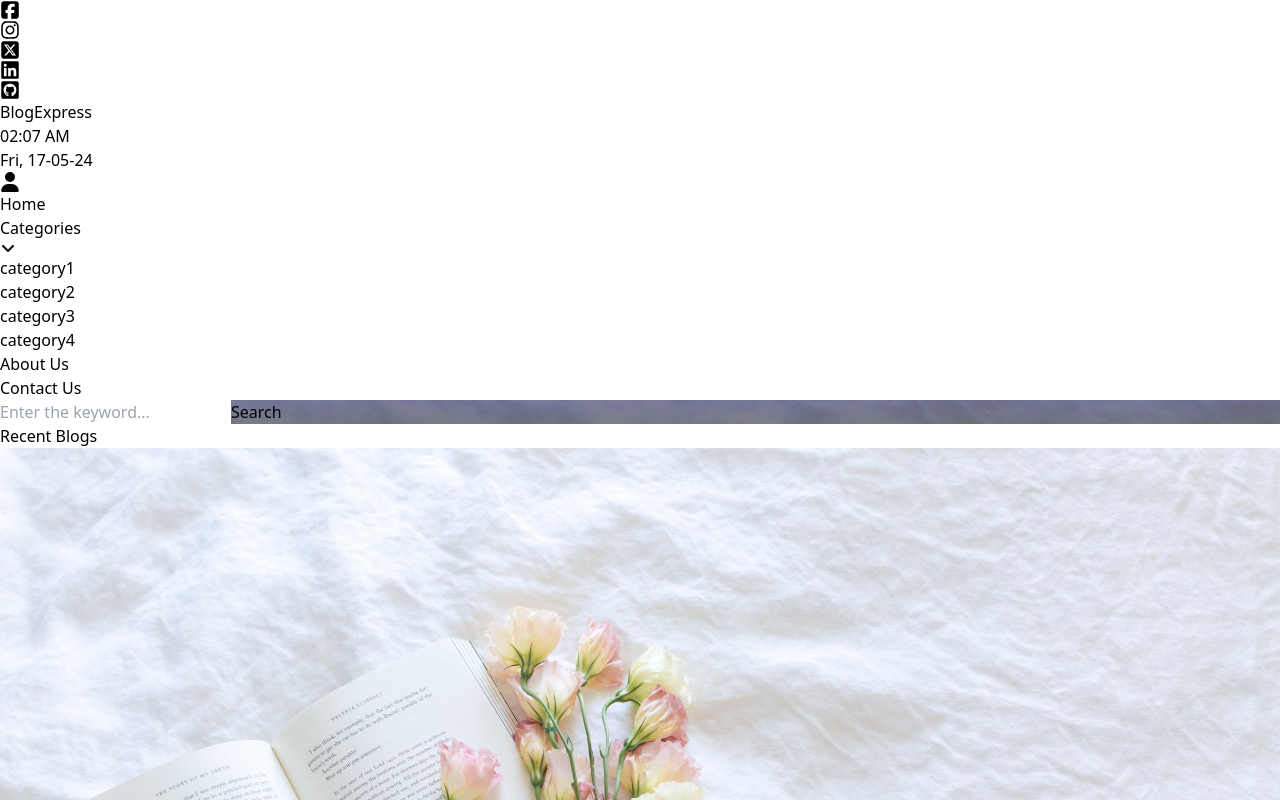
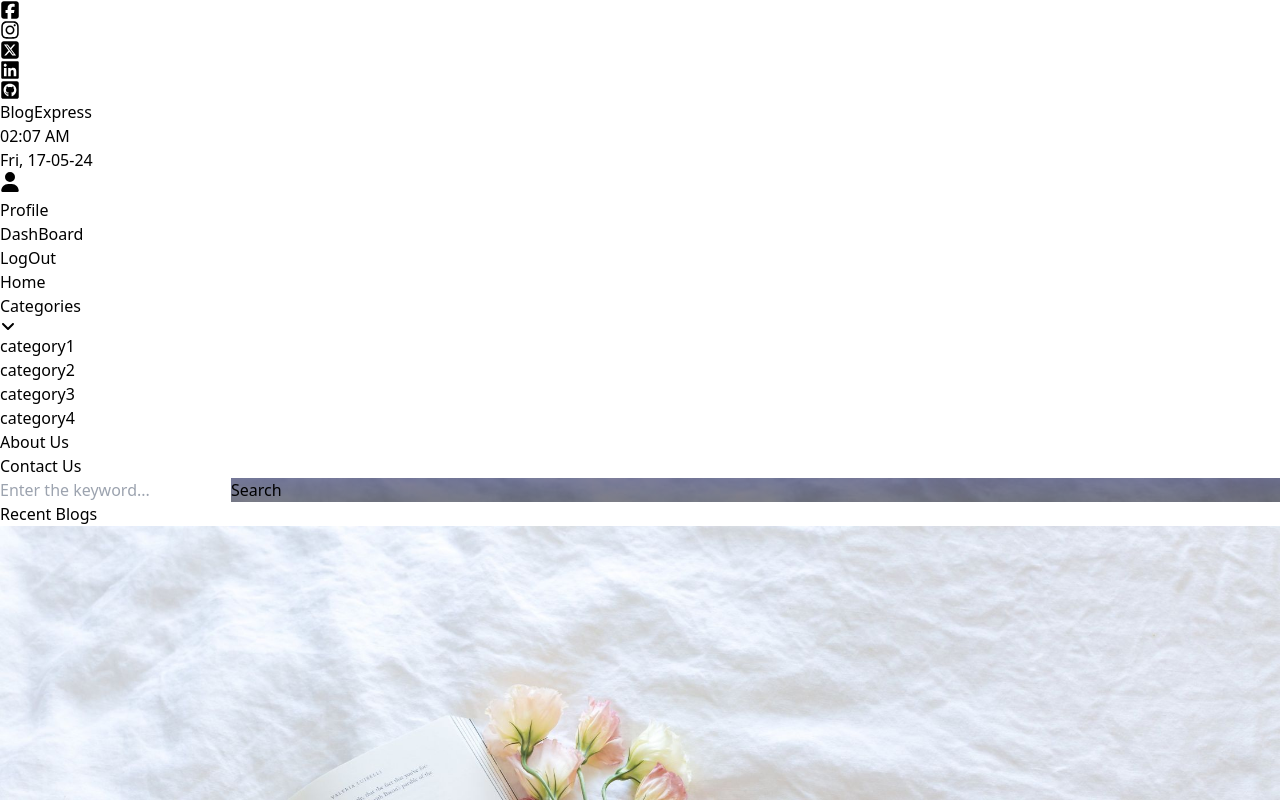
Before and after one commit to dev-nirob1/blog-express-client, a React (Vite) app: page / in a window 1280 px wide. Shown: the top 800 px of the page. Built offline with nearby package versions, Linux system fonts and the light colour scheme.

Commit message:
dashboard route and dashboard layout

```diff
--- /dev/null
+++ b/src/components/dashboard/navbar/Nav.jsx
@@ -0,0 +1,33 @@
+import { useState } from "react";
+import { Link } from "react-router-dom";
+
+const Nav = () => {
+    const [open, setOpen] = useState(false)
+    return (
+        <div className="px-4 shadow border flex items-center justify-between h-16">
+            <div className="">
+                <Link to='/'>
+                    <h1 className="text-4xl font-serif font-semibold cursor-pointer"><span className="text-blue-600 font-extrabold">Blog</span>Express</h1>
+                </Link>
+            </div>
+            <div>
+
+                <div className="relative">
+                    <div className="cursor-pointer" onClick={() => setOpen(!open)}>
+                        <img alt="Tailwind CSS Navbar component" className="w-10 h-10 rounded-full" src="https://img.daisyui.com/images/stock/photo-1534528741775-53994a69daeb.jpg" />
+                    </div>
+                    <ul tabIndex={0} className={`mt-3 z-[1] shadow bg-white rounded-box w-52 ${open ? 'absolute top-8 right-0' : 'hidden'} py-2 rounded-b-lg`}>
+                        <li>
+                            <Link to='/profile' className="block hover:bg-gray-50 p-2 border-b">
+                                Profile
+                            </Link>
+                        </li>
+                        <li><button className="block hover:bg-gray-50 w-full text-left p-2">Logout</button></li>
+                    </ul>
+                </div>
+            </div>
+        </div>
+    );
+};
+
+export default Nav;
--- /dev/null
+++ b/src/components/dashboard/sidebar/Author.jsx
@@ -0,0 +1,16 @@
+
+const Author = () => {
+    return (
+        <div>
+            <ul>
+                <li>hello</li>
+                <li>hi</li>
+                <li>shuvo</li>
+                <li>nobo</li>
+                <li>borso</li>
+            </ul>
+        </div>
+    );
+};
+
+export default Author;
--- /dev/null
+++ b/src/components/dashboard/sidebar/Sidebar.jsx
@@ -0,0 +1,11 @@
+import Author from "./Author";
+
+const Sidebar = () => {
+    return (
+        <div className="bg-blue-500 min-h-screen overflow-y-auto">
+            <Author/>
+        </div>
+    );
+};
+
+export default Sidebar;
--- a/src/components/shared/Header/BottomNabvar.jsx
+++ b/src/components/shared/Header/BottomNabvar.jsx
@@ -20,7 +20,7 @@ const BottomNabvar = () => {
                     <div onClick={handletoggle} className='flex items-center gap-1 cursor-pointer relative'>
                         <span>Categories</span>
                         {open ? <FaAngleUp /> : <FaAngleDown />}
-                        <ul className={`${!open? 'hidden': 'absolute'} top-11 left-0 bg-[#040404] w-48 rounded-b-lg shadow-lg z-10`}>
+                        <ul className={`${!open ? 'hidden' : 'absolute'} top-11 left-0 bg-[#040404] w-48 rounded-b-lg shadow-lg z-10`}>
                             <li className='border-b border-gray-800'>
                                 <Link className='block py-2 px-4 hover:bg-gray-900' to="#">category1</Link>
                             </li>
--- a/src/components/shared/Header/TopNavbar.jsx
+++ b/src/components/shared/Header/TopNavbar.jsx
@@ -1,10 +1,14 @@
 import { FaInstagram, FaLinkedin, FaSquareFacebook, FaSquareXTwitter, FaUser } from "react-icons/fa6";
 import { FaGithubSquare } from "react-icons/fa";
 import moment from 'moment-timezone';
+import { Link } from "react-router-dom";
+import { useState } from "react";
 
 const TopNavbar = () => {
-  const formattedDate = moment().format('ddd, DD-MM-YY');
-  const formattedTime = moment().format('hh:mm A');
+    const formattedDate = moment().format('ddd, DD-MM-YY');
+    const formattedTime = moment().format('hh:mm A');
+
+    const [open, setOpen] = useState(false)
 
     return (
         <div className="container mx-auto flex items-center justify-between py-5 px-2 w-[100vw]">
@@ -31,10 +35,26 @@ const TopNavbar = () => {
             </div>
             <div className="flex items-center gap-5">
                 <div className="flex flex-col items-center">
-                <p>{formattedTime}</p>
+                    <p>{formattedTime}</p>
                     <p> {formattedDate}</p>
                 </div>
-                <span className="hover:text-blue-600 cursor-pointer"><FaUser size={20} /></span>
+                <div className="relative">
+                    <button onClick={() => setOpen(!open)} className="border rounded-full p-2 hover:text-blue-600">
+                        <FaUser className="" size={20} />
+                    </button>
+
+                    <ul className={`${open ? 'absolute right-0 top-12' : 'hidden'} z-10 bg-white w-40 shadow-inner rounded-xl font-medium text-neutral-700`}>
+                        <li className="border-b px-4 py-2">
+                            <Link to={'/profile'} className="w-full block">Profile</Link>
+                        </li>
+                        <li className="border-b px-4 py-2">
+                            <Link to={'/dashboard'} className="w-full block">DashBoard</Link>
+                        </li>
+                        <li className="px-4 py-2">
+                            <button className="w-full text-left block">LogOut</button>
+                        </li>
+                    </ul>
+                </div>
             </div>
         </div>
     );
--- /dev/null
+++ b/src/layout/Dashboard/Dashboard.jsx
@@ -0,0 +1,19 @@
+import { Outlet } from "react-router-dom";
+import Sidebar from "../../components/dashboard/sidebar/Sidebar";
+import Nav from "../../components/dashboard/navbar/Nav";
+
+const Dashboard = () => {
+    return (
+        <div className="grid grid-cols-1 md:grid-cols-5">
+            <div>
+                <Sidebar />
+            </div>
+            <div className="col-span-4">
+                <Nav/>
+                <Outlet />
+            </div>
+        </div>
+    );
+};
+
+export default Dashboard;
--- /dev/null
+++ b/src/pages/Dashboard/Admin/AdminHome.jsx
@@ -0,0 +1,10 @@
+
+const AdminHome = () => {
+    return (
+        <div className="bg-red-500">
+            ami admin ami sobcheye powerfull
+        </div>
+    );
+};
+
+export default AdminHome;
```
Also changed, not shown: src/routes/router.jsx (+13 -1 lines), src/components/dashboard/sidebar/Admin.jsx (added).
